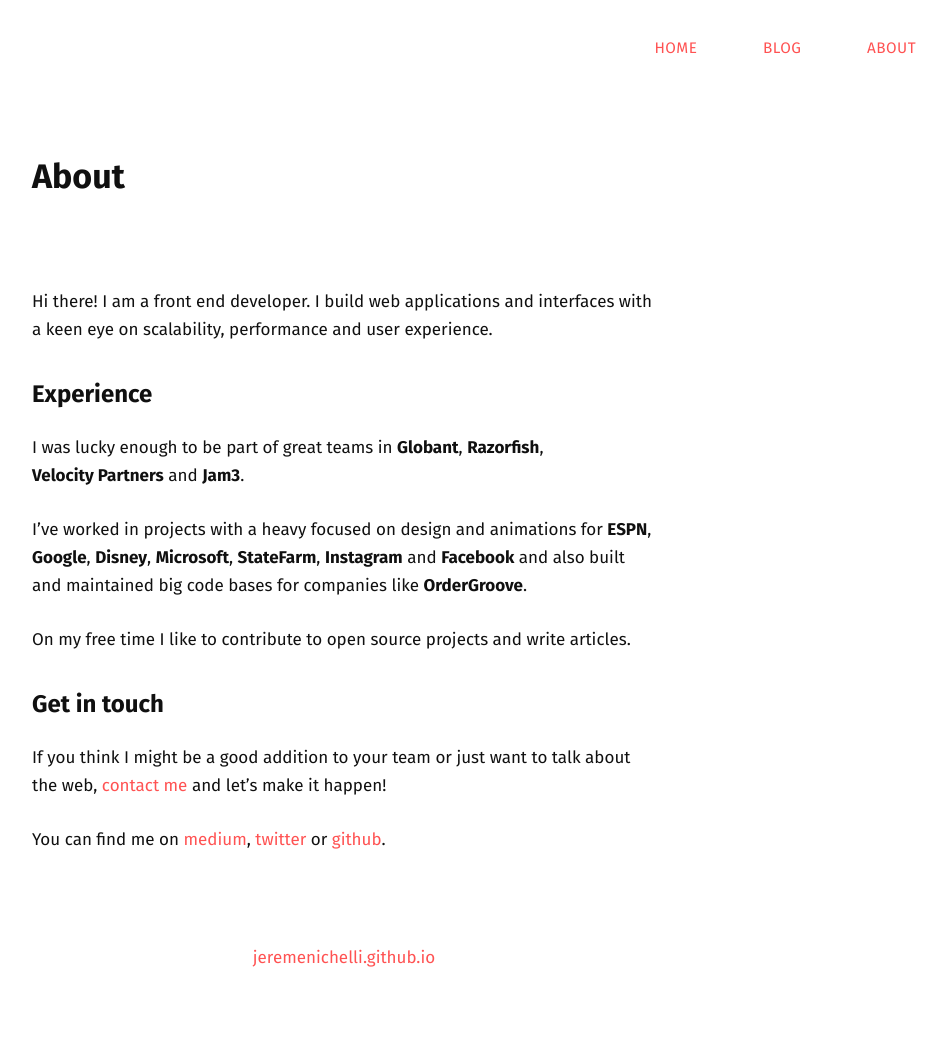
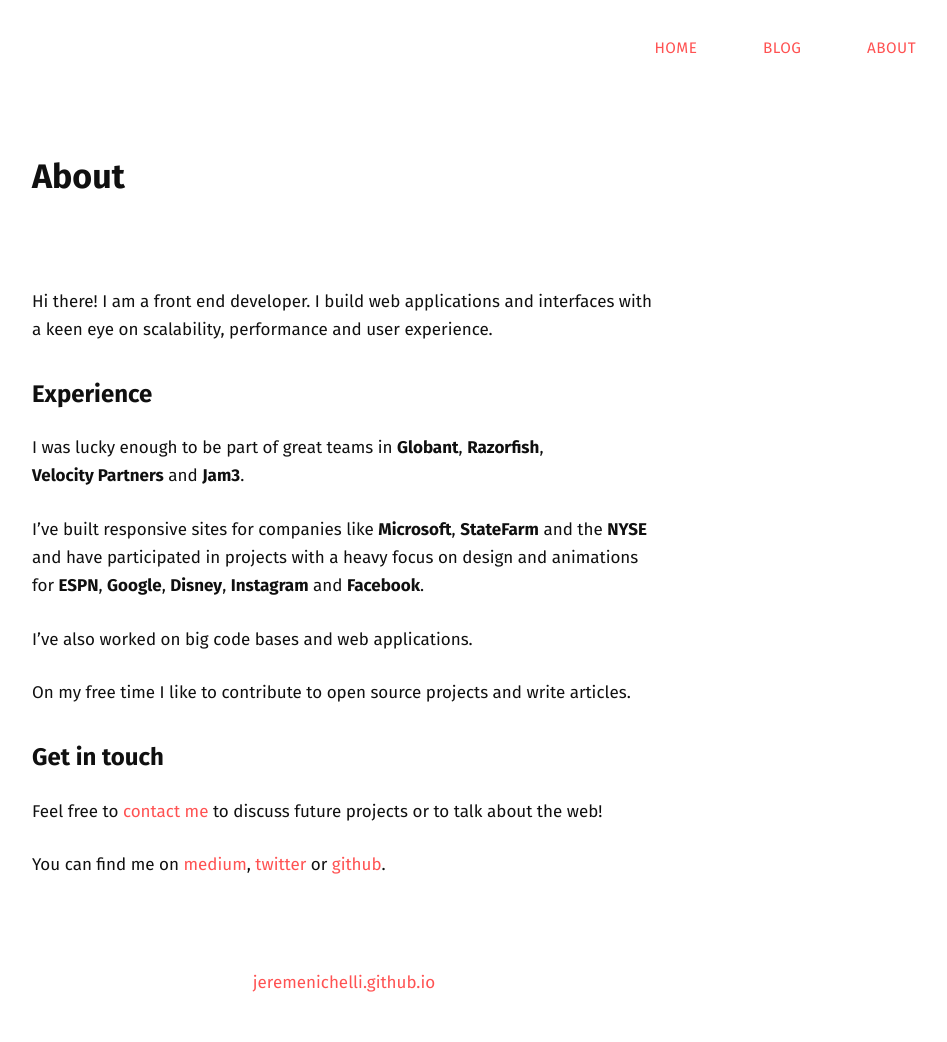
Before and after one commit to jeremenichelli/jeremenichelli.github.io, a Jekyll site: the page built from about/index.md, in a window 1280 px wide. Shown: the whole page, without its empty margins (296-1243 px from the left). Built offline with Jekyll 4.4.1, drawn with Linux system fonts in a browser that asks for light colours; before the commit the page ends 1017 px from its top, so only the background shows below that.

Commit message:
About section gardening and post series alignment

```diff
--- a/about/index.md
+++ b/about/index.md
@@ -10,12 +10,14 @@
 
 I was lucky enough to be part of great teams in **Globant**, **Razorfish**, **Velocity&nbsp;Partners** and&nbsp;**Jam3**.
 
-I've worked in projects with a heavy focused on design and animations for **ESPN**, **Google**, **Disney**, **Microsoft**, **StateFarm**, **Instagram** and&nbsp;**Facebook** and also built and maintained big code bases for companies like **OrderGroove**.
+I've built responsive sites for companies like **Microsoft**, **StateFarm** and the **NYSE** and have participated in projects with a heavy focus on design and animations for **ESPN**, **Google**, **Disney**, **Instagram** and **Facebook**.
+
+I've also worked on big code bases and web applications.
 
 On my free time I like to contribute to open source projects and write articles.
 
 ## Get in touch
 
-If you think I might be a good addition to your team or just want to talk about the web, [contact me](mailto:jmenichelli@gmail.com) and let's make it happen!
+Feel free to [contact me](mailto:jmenichelli@gmail.com) to discuss future projects or to talk about the web!
 
 You can find me on [medium](https://medium.com/@jeremenichelli), [twitter](https://twitter.com/jeremenichelli) or&nbsp;[github](https://github.com/jeremenichelli).
```
Also changed, not shown: _posts/2016-06-23-building-component-based-app-vue.md (+1 -1 lines), _posts/2016-07-07-building-a-component-based-app-react.md (+1 -1 lines), _posts/2016-08-05-building-a-component-based-app-polymer.md (+1 -1 lines), _posts/2016-08-26-building-component-based-app-angular-2.md (+1 -1 lines), _posts/2017-03-01-react-views-smooth-transitions.md (+1 -1 lines).
